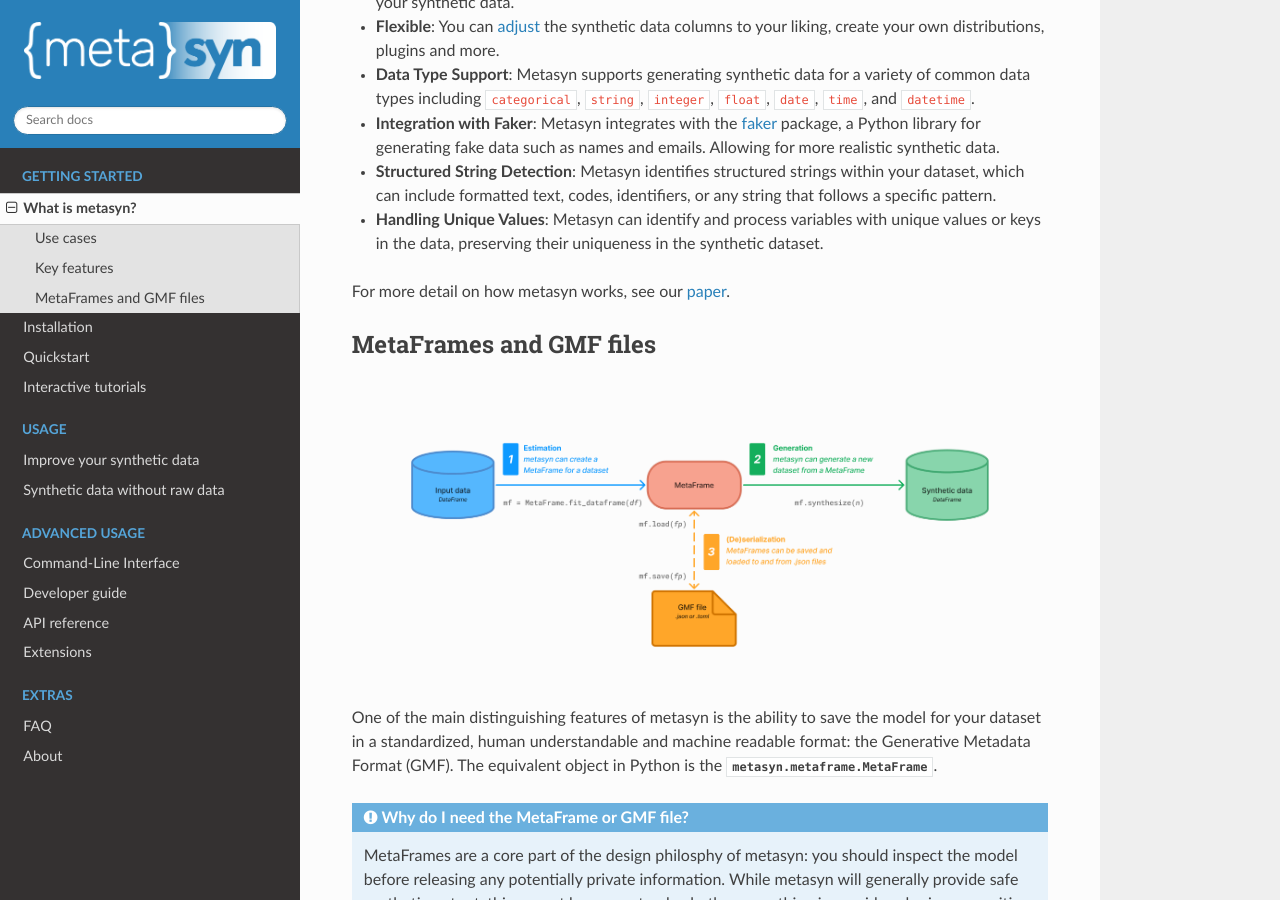
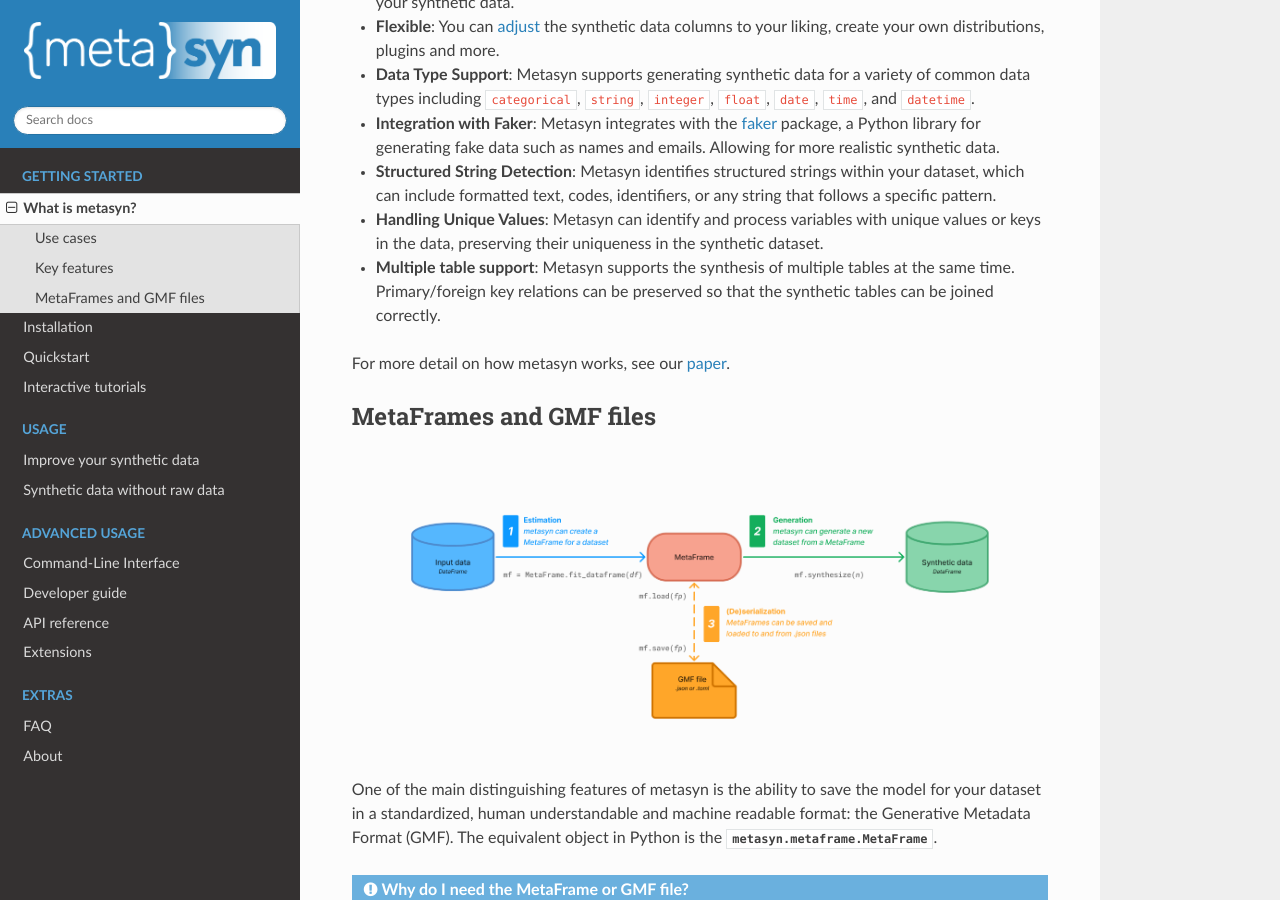
Before and after one commit to sodascience/metasyn, a Sphinx documentation site: the page built from docs/source/what_is_metasyn.rst, in a window 1280 px wide and 900 px high, scrolled down 1136 px. Built offline with Sphinx 7.4.7 and the Read the Docs theme 3.1.0, drawn with Linux system fonts in a browser that asks for light colours; pages that are not in the unit, such as notebooks, are missing from menus.

Commit message:
Update documentation and tutorial

```diff
--- a/docs/source/api/metasyn.rst
+++ b/docs/source/api/metasyn.rst
@@ -10,4 +10,5 @@ This section aims to give an overview of all classes, functions and methods in t
    metasyn.demo
    metaframe
    varspec
+   multiframe
    developer_reference
--- a/docs/source/index.rst
+++ b/docs/source/index.rst
@@ -47,6 +47,7 @@ for data owners to share the structure and approximation of the content of their
 
    improve_synth
    datafree
+   multiframe
 
 .. toctree::
    :hidden:
--- a/docs/source/what_is_metasyn.rst
+++ b/docs/source/what_is_metasyn.rst
@@ -31,6 +31,7 @@ Key features
 - **Integration with Faker**: Metasyn integrates with the `faker <https://github.com/joke2k/faker>`__ package, a Python library for generating fake data such as names and emails. Allowing for more realistic synthetic data.
 - **Structured String Detection**: Metasyn identifies structured strings within your dataset, which can include formatted text, codes, identifiers, or any string that follows a specific pattern.
 - **Handling Unique Values**: Metasyn can identify and process variables with unique values or keys in the data, preserving their uniqueness in the synthetic dataset.
+- **Multiple table support**: Metasyn supports the synthesis of multiple tables at the same time. Primary/foreign key relations can be preserved so that the synthetic tables can be joined correctly.
 
 
 For more detail on how metasyn works, see our `paper <https://github.com/sodascience/metasyn/blob/main/docs/paper/paper.pdf>`_.
```
Also changed, not shown: 2 other files.
